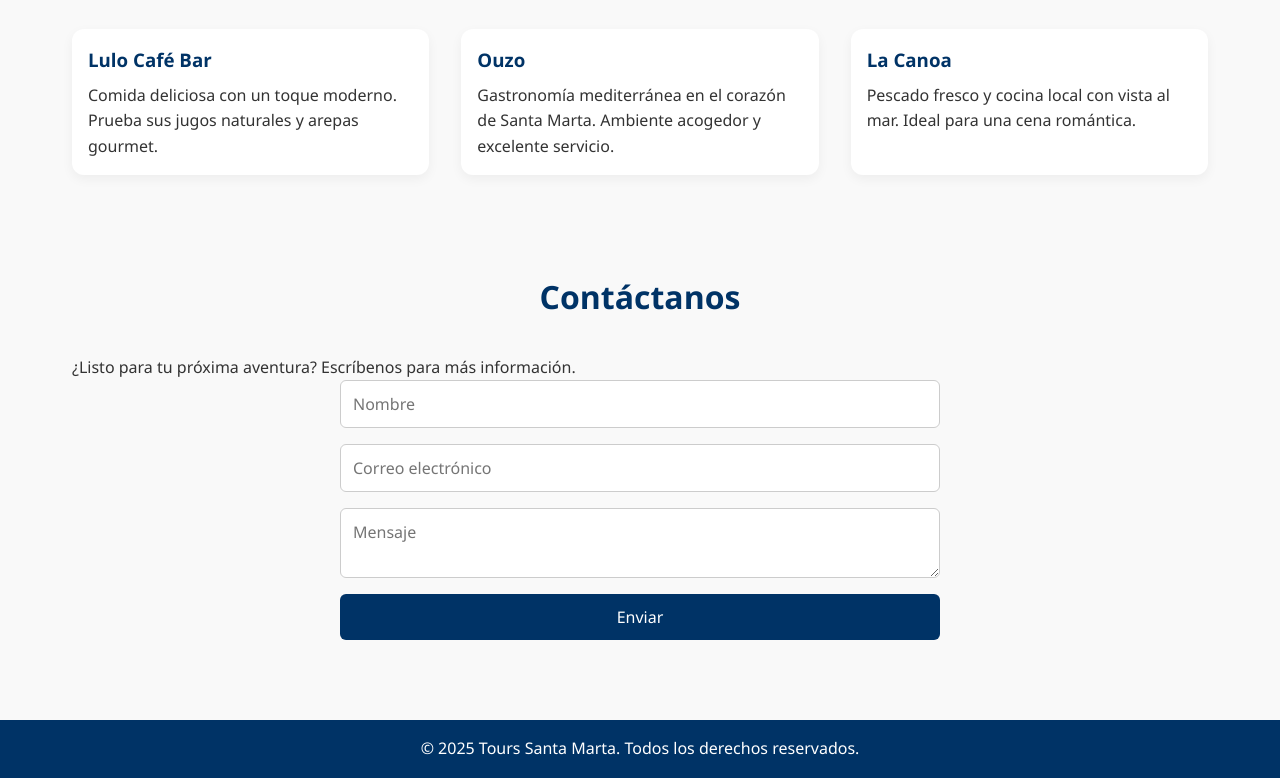
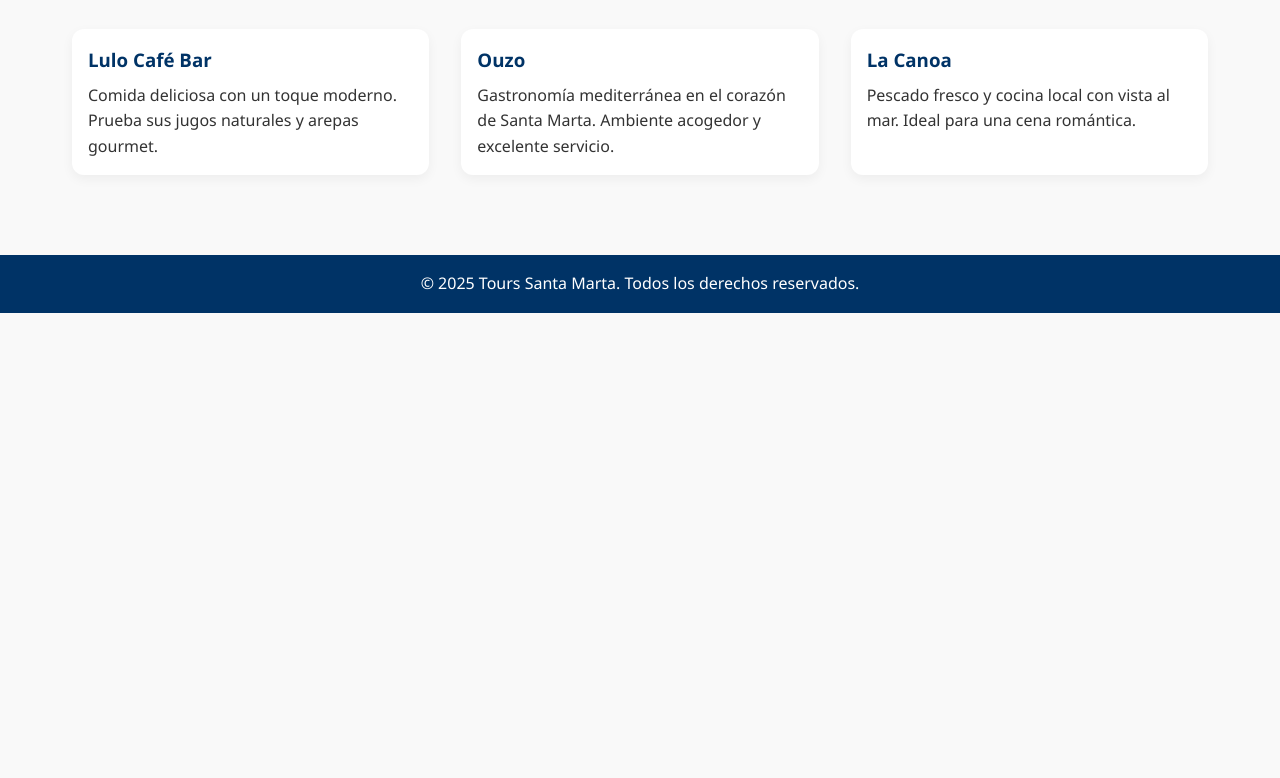
Before and after one commit to blueeeNigthh/plan_turistico_santa-marta, a plain HTML site: page index.html in a window 1280 px wide. Shown: the part 1024-1802 px from the top of the page. After the commit the page ends 1337 px from the top, so only its background shows below. Drawn offline with Linux system fonts and the light colour scheme.

Commit message:
Update index.html
quitar contactanos

```diff
--- a/index.html
+++ b/index.html
@@ -63,16 +63,6 @@
     </div>
   </section>
 
-  <section id="contacto" class="contenido">
-    <h2>Contáctanos</h2>
-    <p>¿Listo para tu próxima aventura? Escríbenos para más información.</p>
-    <form>
-      <input type="text" placeholder="Nombre" required>
-      <input type="email" placeholder="Correo electrónico" required>
-      <textarea placeholder="Mensaje"></textarea>
-      <button type="submit">Enviar</button>
-    </form>
-  </section>
 
   <footer>
     <p>&copy; 2025 Tours Santa Marta. Todos los derechos reservados.</p>
```
